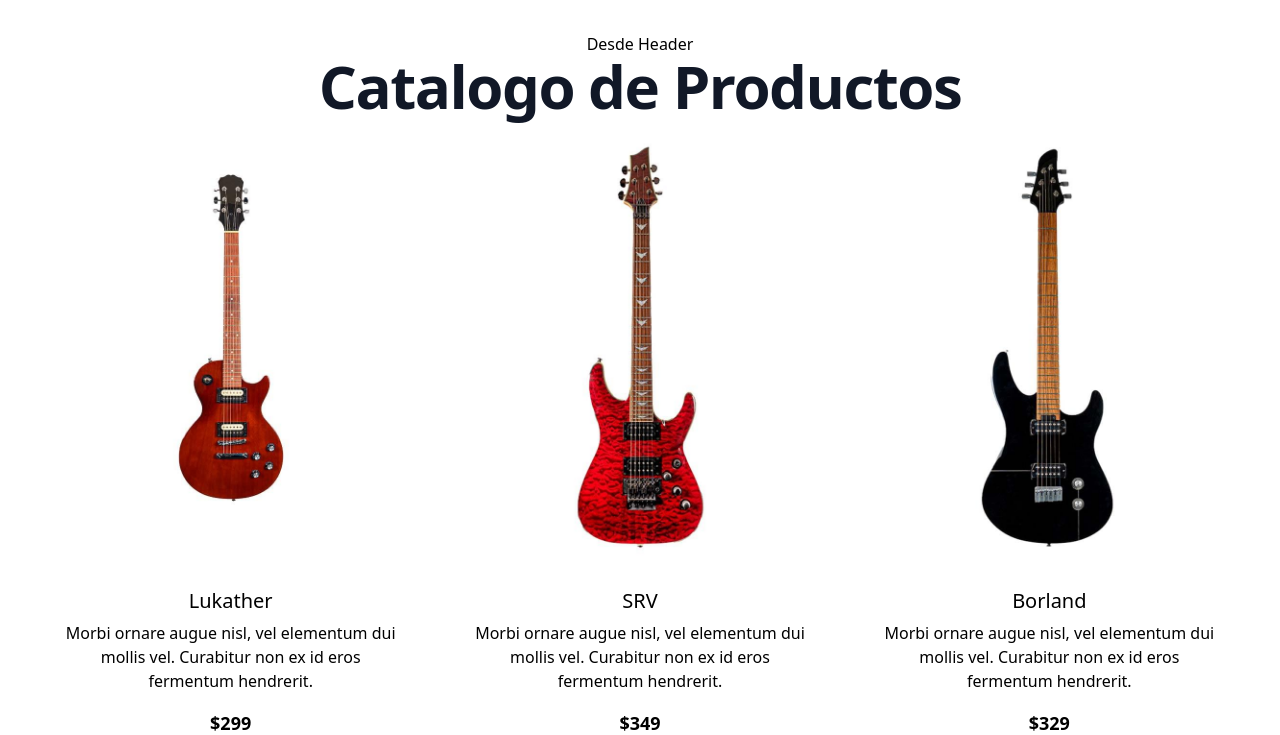
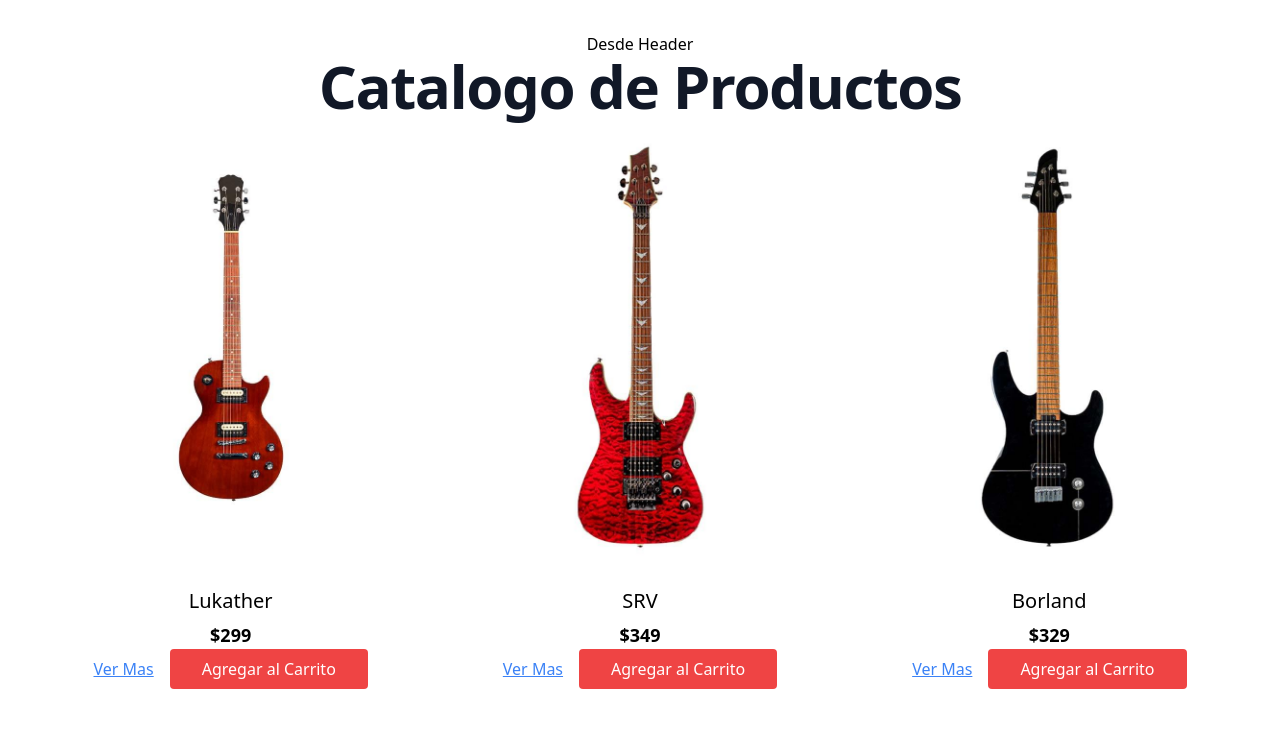
Before and after one commit to cmartinezpy/-Tienda-Online-MERN, a React (Vite) app: page / in a window 1280 px wide. Shown: the top 735 px of the page. Built offline with nearby package versions, Linux system fonts and the light colour scheme.

Commit message:
Agregue los botones de Ver Mas y Ver Menos para los mismo agregue un componente nuevo ProductoCard

```diff
--- a/src/components/PageInicio/ListCardProductos.jsx
+++ b/src/components/PageInicio/ListCardProductos.jsx
@@ -1,8 +1,23 @@
 import React from 'react'
+import { ProductoCard } from './ProductoCard'
+import { useState } from 'react'
 
 export const ListCardProductos = ({producto}) => {
  const {name, image, description, price} = producto
- //console.log(producto)
+
+ const[estado, setEstado] = useState (false)
+
+ const OnClickSend = () =>{
+
+    setEstado(!estado)
+ }
+
+ if(estado){
+  return <ProductoCard
+   producto={producto}
+   OnClickSend = {OnClickSend}
+   />
+ }
   return (
       <>
         <div
@@ -13,21 +28,24 @@ export const ListCardProductos = ({producto}) => {
             src={`/img/${image}.jpg`} //src={`/img/${image}.jpg`} alt=""
             alt="imagen guitarra"/>
 
-      <div class="p-6 text-surface dark:text-white">
-        <h5 class="mb-2 text-xl font-medium leading-tight">{name}</h5>
-        <p class="mb-4 text-base">
-         {description}
-        </p>
-        <p class="font-black text-primary text-lg">${price}</p>
+            <div className="p-6 text-surface dark:text-white">
+                <h5 className="mb-2 text-xl font-medium leading-tight">{name}</h5>
+                <p className="font-black text-primary text-lg">${price}</p>
+                <div className="flex space-x-4">
+                    <button
+                        className="text-blue-500 underline hover:text-blue-700 focus:outline-none"
+                        onClick={() => OnClickSend()}>
+                        Ver Mas
+                    </button>
                     <button
                         type="button"
-          className= "bg-red-500 text-white rounded px-8 py-4 hover:bg-red-900"
-
+                        className="bg-red-500 text-white rounded px-8 py-2 hover:bg-red-900"
                     >
                         Agregar al Carrito
                     </button>
                 </div>
             </div>
+        </div>
   </>
   )
 }
--- /dev/null
+++ b/src/components/PageInicio/ProductoCard.jsx
@@ -0,0 +1,40 @@
+import React from 'react'
+
+export const ProductoCard = ({producto, OnClickSend}) => {
+ const {name, image, description, price} = producto
+
+  return (
+    <>
+      <div
+      class="rounded-lg bg-white shadow-secondary-1 dark:bg-surface-darkflex  flex flex-col items-center ">
+
+        <img
+          class="rounded-t-lg w-48 "
+          src={`/img/${image}.jpg`} //src={`/img/${image}.jpg`} alt=""
+          alt="imagen guitarra"/>
+
+        <div className="p-6 text-surface dark:text-white">
+                <h5 className="mb-2 text-xl font-medium leading-tight">{name}</h5>
+
+                 <p class="mb-4 text-base"> {description}</p>
+                <p className="font-black text-primary text-lg">${price}</p>
+                <div className="flex space-x-4">
+                    <button
+                        className="text-blue-500 underline hover:text-blue-700 focus:outline-none"
+                        onClick={() => OnClickSend()}>
+                        Ver Menos
+                    </button>
+                    <button
+                        type="button"
+                        className="bg-red-500 text-white rounded px-8 py-4 hover:bg-red-900"
+                    >
+                        Agregar al Carrito
+                    </button>
+                </div>
+            </div>
+        </div>
+</>
+
+
+  )
+}
--- a/src/components/PageInicio/ProductoContainer.jsx
+++ b/src/components/PageInicio/ProductoContainer.jsx
@@ -29,7 +29,6 @@ const[cart, setCart] = useState([]);
 
                     />
               </div>
-
         ))}
        </div>
 
```
Lines whose indentation alone changed are shown as unchanged.
